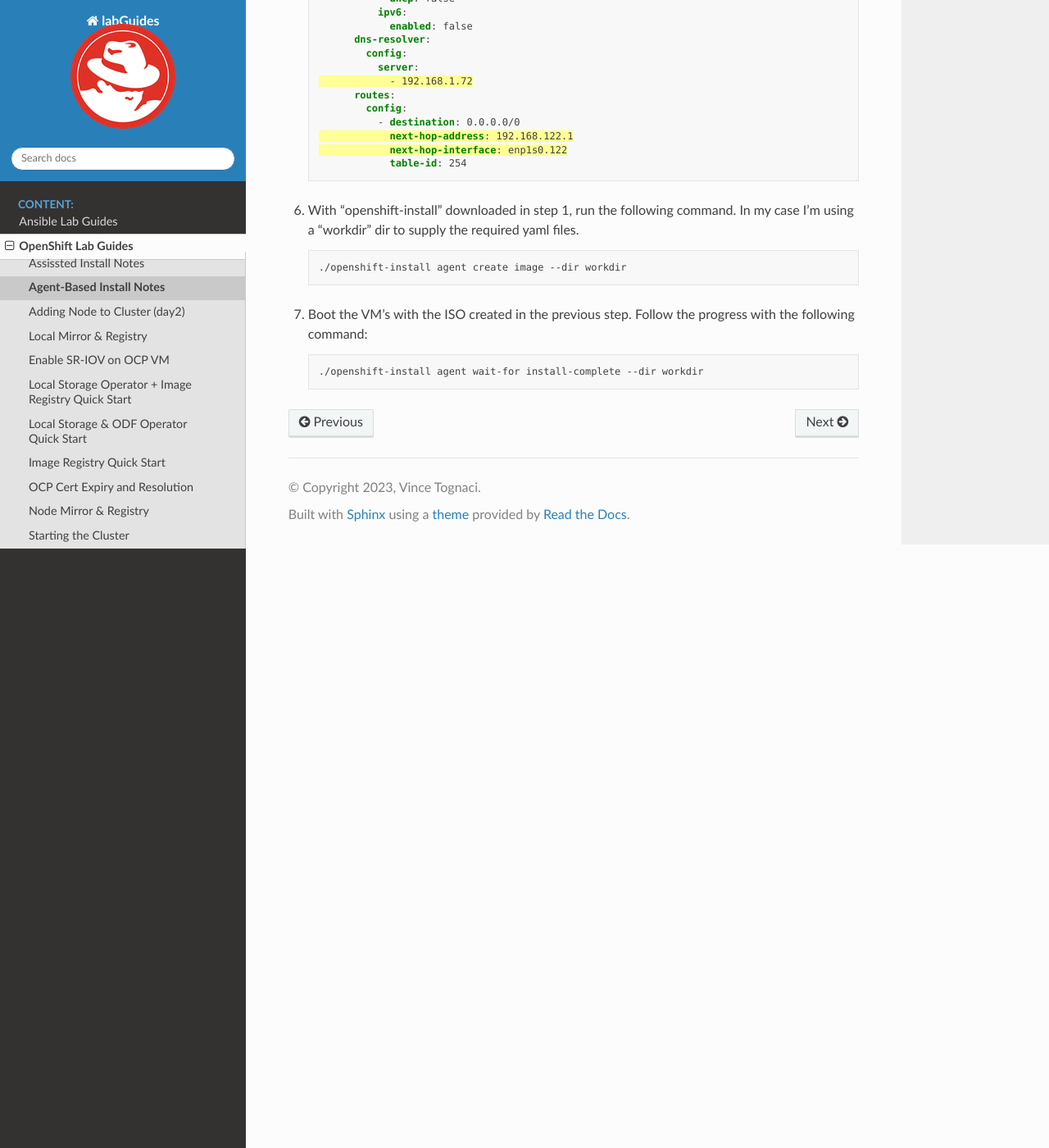
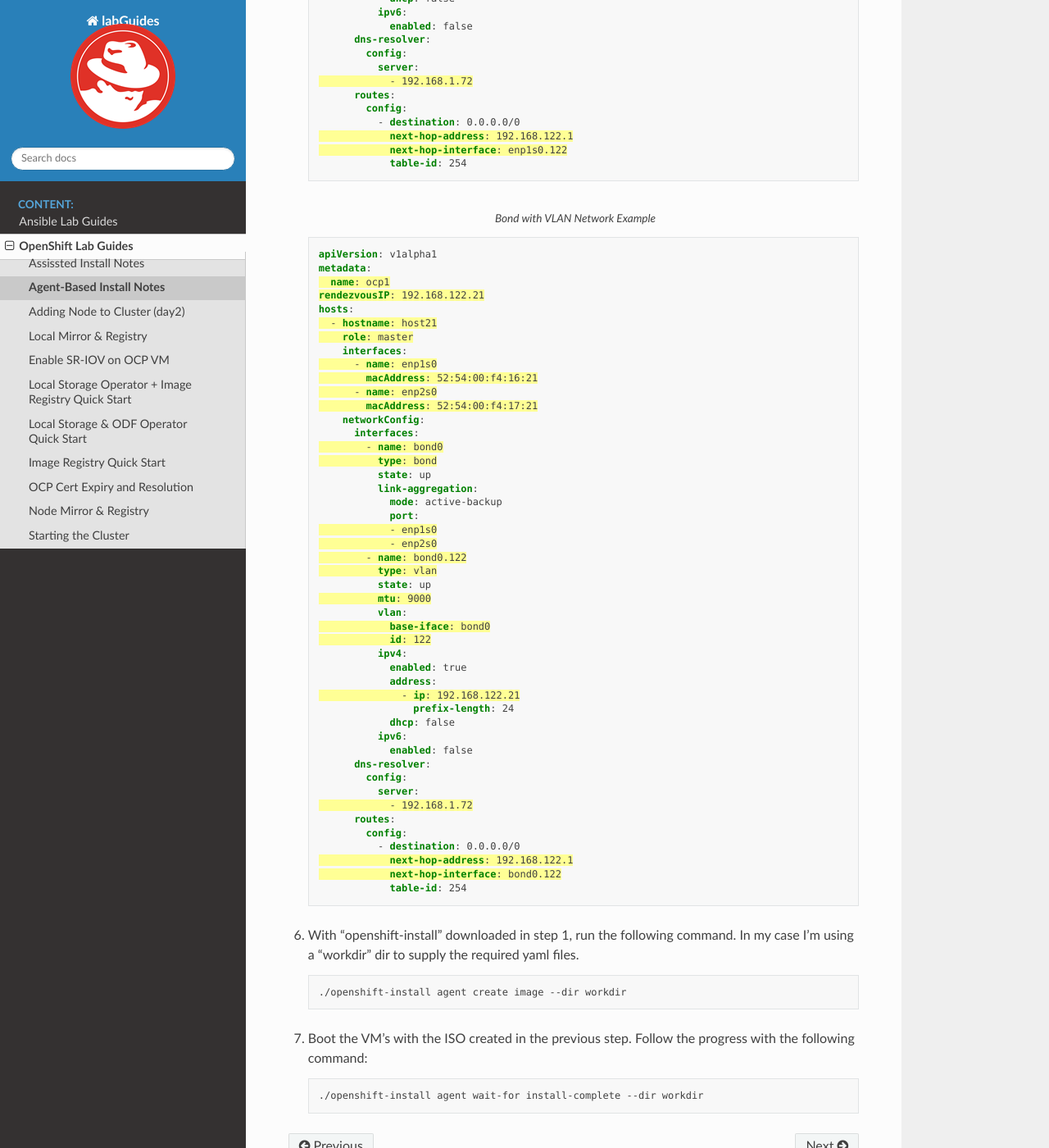
Before and after one commit to vtog/labGuides, a Sphinx documentation site: the page built from source/ocp/agent-based-installer-notes.rst, in a window 1280 px wide and 1400 px high, scrolled down 2614 px. Shown: the whole window at 82% size. Built offline with Sphinx 7.4.7 and the Read the Docs theme 2.0.0, drawn with Linux system fonts in a browser that asks for light colours; pages that are not in the unit, such as notebooks, are missing from menus.

Commit message:
added bond-vlan net example

```diff
--- a/source/ocp/agent-based-installer-notes.rst
+++ b/source/ocp/agent-based-installer-notes.rst
@@ -154,6 +154,58 @@ installer. Two files are required to build the ISO, "install-config.yaml" and
                   next-hop-interface: enp1s0.122
                   table-id: 254
 
+   .. code-block:: yaml
+      :caption: Bond with VLAN Network Example
+      :emphasize-lines: 3, 4, 6, 7, 9-12, 15, 16, 21-24, 26, 28, 29, 33, 41, 45, 46
+
+      apiVersion: v1alpha1
+      metadata:
+        name: ocp1
+      rendezvousIP: 192.168.122.21
+      hosts:
+        - hostname: host21
+          role: master
+          interfaces:
+            - name: enp1s0
+              macAddress: 52:54:00:f4:16:21
+            - name: enp2s0
+              macAddress: 52:54:00:f4:17:21
+          networkConfig:
+            interfaces:
+              - name: bond0
+                type: bond
+                state: up
+                link-aggregation:
+                  mode: active-backup
+                  port:
+                  - enp1s0
+                  - enp2s0
+              - name: bond0.122
+                type: vlan
+                state: up
+                mtu: 9000
+                vlan:
+                  base-iface: bond0
+                  id: 122
+                ipv4:
+                  enabled: true
+                  address:
+                    - ip: 192.168.122.21
+                      prefix-length: 24
+                  dhcp: false
+                ipv6:
+                  enabled: false
+            dns-resolver:
+              config:
+                server:
+                  - 192.168.1.72
+            routes:
+              config:
+                - destination: 0.0.0.0/0
+                  next-hop-address: 192.168.122.1
+                  next-hop-interface: bond0.122
+                  table-id: 254
+
 #. With "openshift-install" downloaded in step 1, run the following command. In
    my case I'm using a "workdir" dir to supply the required yaml files.
 
```
